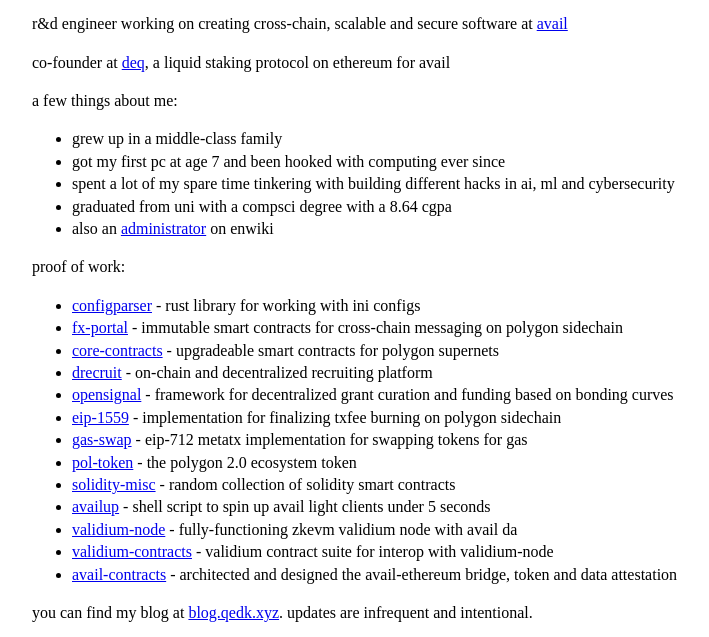
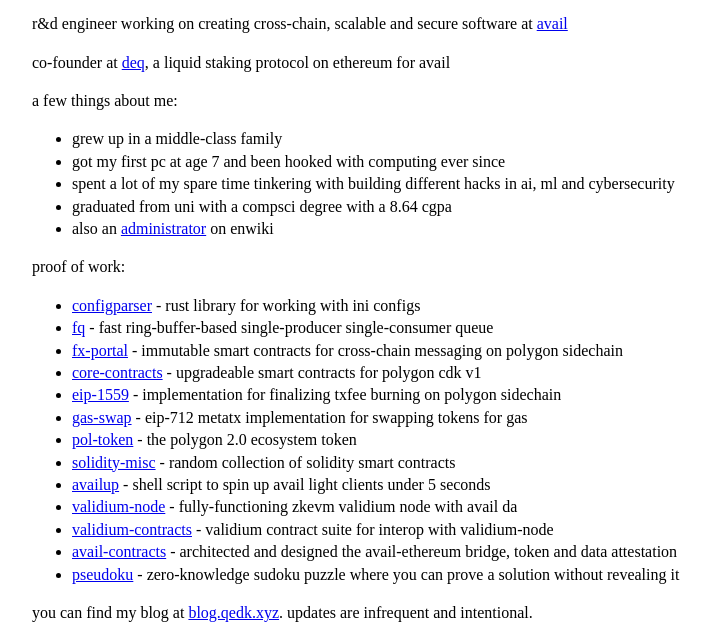
Before and after one commit to QEDK/qedk.github.io, a plain HTML site: page index.html in a window 1280 px wide. Shown: the part 140-777 px from the top of the page, without its empty margins (283-992 px from the left). Drawn offline with Linux system fonts and the light colour scheme.

Commit message:
feat: update

```diff
--- a/index.html
+++ b/index.html
@@ -8,6 +8,7 @@
     <meta name="twitter:card" content="summary">
     <meta name="twitter:site" content="@qedk_">
     <meta name="twitter:creator" content="@qedk_">
+    <meta name="twitter:image" content="https://images.com/image.jpg">
     <meta name="viewport" content="width=device-width, initial-scale=1.0">
     <link rel="canonical" href="https://qedk.xyz">
     <style>
@@ -61,14 +62,11 @@
         <ul>
             <li><a href="https://github.com/QEDK/configparser-rs">configparser</a> - rust library for working with ini
                 configs</li>
+            <li><a href="https://github.com/QEDK/fq">fq</a> - fast ring-buffer-based single-producer single-consumer queue</li>
             <li><a href="https://github.com/0xPolygon/fx-portal">fx-portal</a> - immutable smart contracts for
                 cross-chain messaging on polygon sidechain</li>
             <li><a href="https://github.com/0xPolygon/core-contracts">core-contracts</a> - upgradeable smart contracts
-                for polygon supernets</li>
-            <li><a href="https://github.com/moonshotcollective/drecruit">drecruit</a> - on-chain and decentralized
-                recruiting platform</li>
-            <li><a href="https://github.com/QEDK/opensignal">opensignal</a> - framework for decentralized grant curation
-                and funding based on bonding curves</li>
+                for polygon cdk v1</li>
             <li><a href="https://etherscan.io/address/0x70bca57f4579f58670ab2d18ef16e02c17553c38">eip-1559</a> -
                 implementation for finalizing txfee burning on polygon sidechain</li>
             <li><a href="https://polygonscan.com/address/0x1fdc5e69729eecf8e933c904e86faf7a8886f661">gas-swap</a> -
@@ -84,6 +82,7 @@
                 validium contract suite for interop with validium-node</li>
             <li><a href="https://github.com/availproject/contracts">avail-contracts</a> - architected and designed
                 the avail-ethereum bridge, token and data attestation</li>
+            <li><a href="https://pseudoku.qedk.xyz">pseudoku</a> - zero-knowledge sudoku puzzle where you can prove a solution without revealing it</li>
         </ul>
 
         <p>you can find my blog at <a href="https://blog.qedk.xyz">blog.qedk.xyz</a>. updates are infrequent and
```
